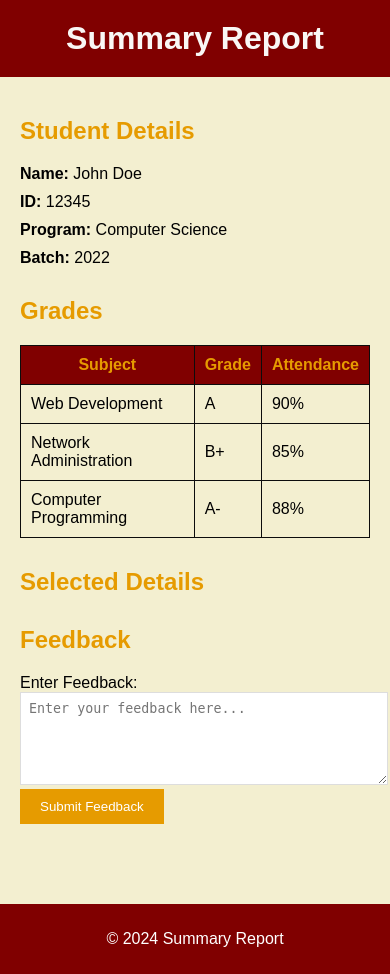
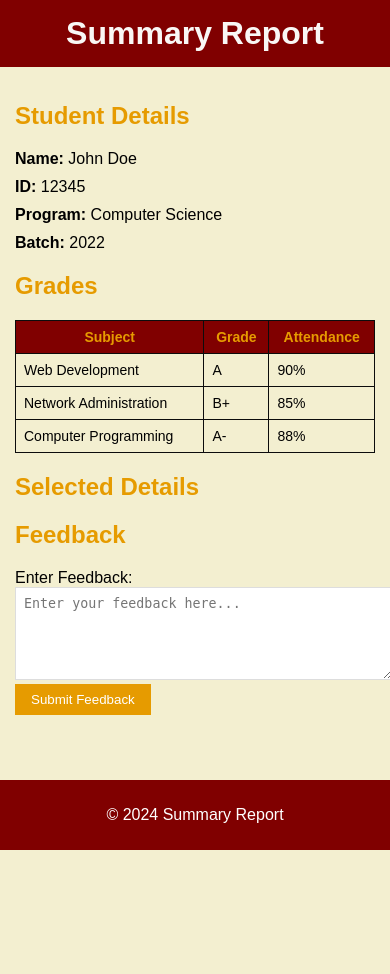
Before and after one commit to PUP-BSIT/project-digital_dynasty, a PHP site: page /works/summary_report.html in a window 390 px wide. After the commit the page ends 850 px from the top, so only its background shows below. Run offline with PHP 8.4, Linux system fonts and the light colour scheme.

Commit message:
update responsiveness

```diff
--- a/styles/summary_report_style.css
+++ b/styles/summary_report_style.css
@@ -78,3 +78,93 @@ body {
   text-align: center;
   padding: 10px 0;
 }
+
+@media (max-width: 768px) {
+  header {
+    padding: 15px 0;
+  }
+
+  main {
+    padding: 15px;
+  }
+
+  section {
+    margin-bottom: 20px;
+  }
+
+  h2 {
+    font-size: 1.5em;
+  }
+
+  table {
+    font-size: 14px;
+  }
+
+  th, td {
+    padding: 8px;
+  }
+
+  #feedback button {
+    padding: 8px 16px;
+  }
+}
+
+@media (min-width: 769px) and (max-width: 1024px) {
+  header {
+    padding: 18px 0;
+  }
+
+  main {
+    padding: 18px;
+  }
+
+  section {
+    margin-bottom: 25px;
+  }
+
+  h2 {
+    font-size: 1.75em;
+  }
+
+  table {
+    font-size: 15px;
+  }
+
+  th, td {
+    padding: 9px;
+  }
+
+  #feedback button {
+    padding: 9px 18px;
+  }
+}
+
+@media (min-width: 1025px) {
+  header {
+    padding: 20px 0;
+  }
+
+  main {
+    padding: 20px;
+  }
+
+  section {
+    margin-bottom: 30px;
+  }
+
+  h2 {
+    font-size: 2em;
+  }
+
+  table {
+    font-size: 16px;
+  }
+
+  th, td {
+    padding: 10px;
+  }
+
+  #feedback button {
+    padding: 10px 20px;
+  }
+}
```
Lines whose indentation alone changed are shown as unchanged.
